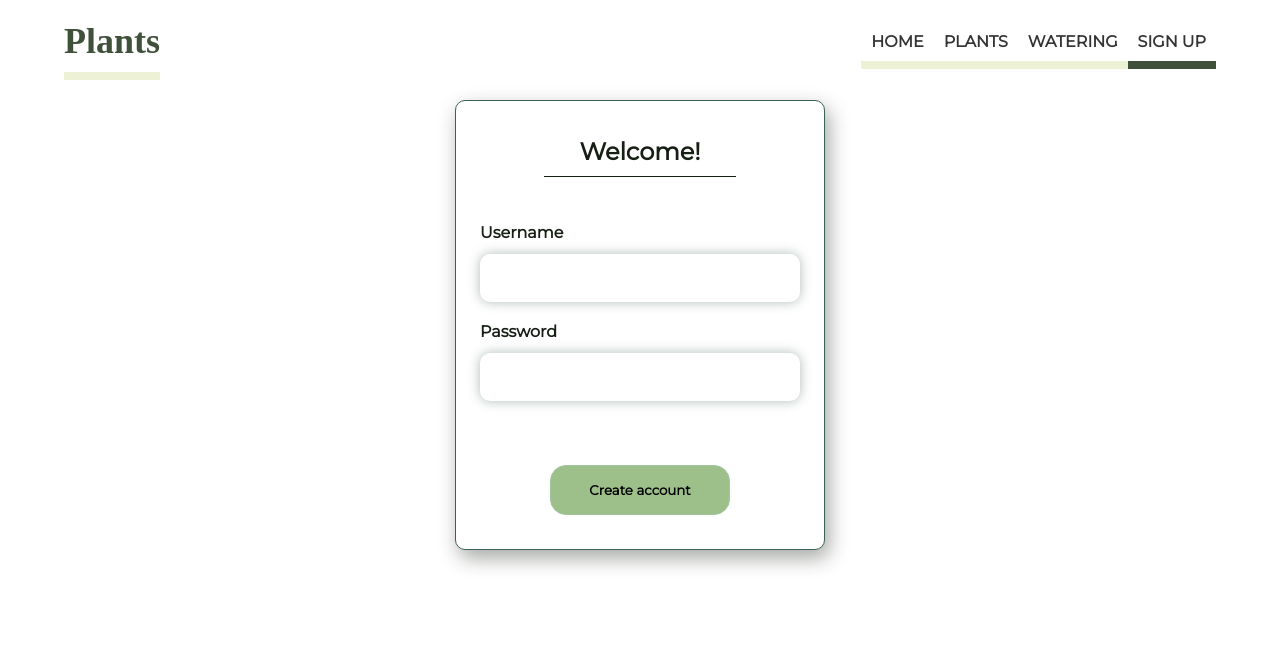
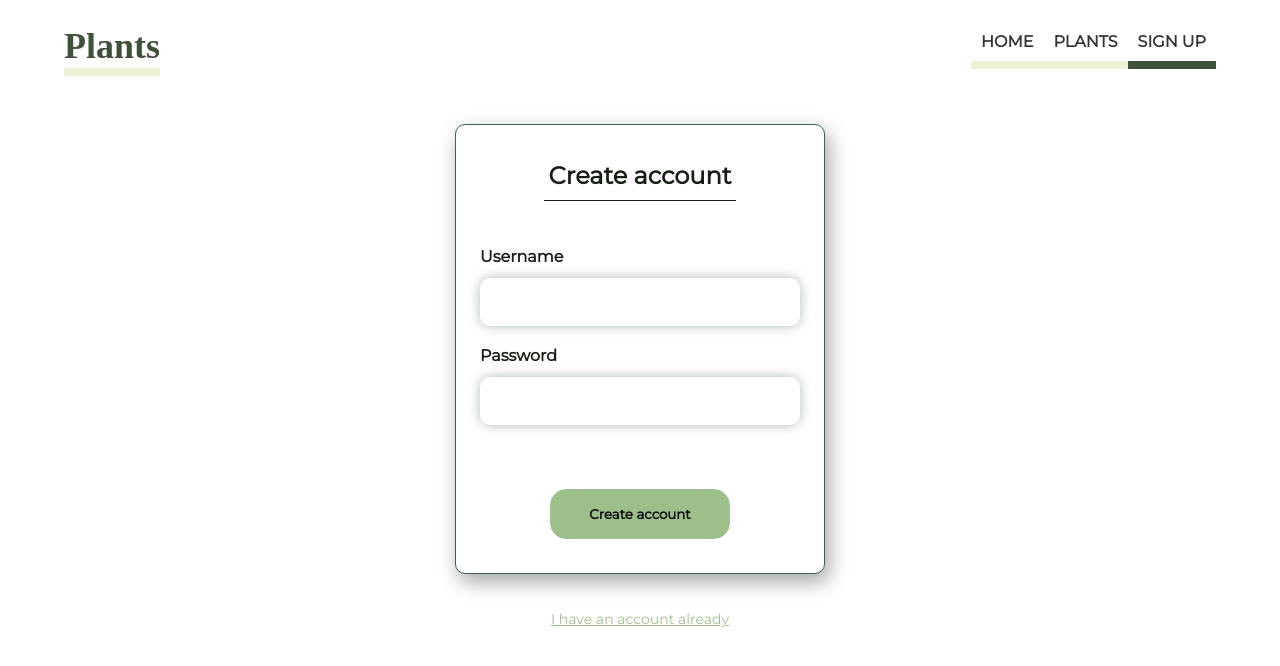
Before and after one commit to bartosz-bartosz/plants_front, a Vue app: page /signup in a window 1280 px wide. Shown: the top 666 px of the page. Built offline with nearby package versions, Linux system fonts and the light colour scheme; no server answers.

Commit message:
separating login/signup; styles; navbar conditionals; profile page; logout

```diff
--- a/src/assets/main.css
+++ b/src/assets/main.css
@@ -12,6 +12,17 @@
 p {
     color: #333;
     font-family: Montserrat, sans-serif;
+}
+
+p.small-clickable-text {
+    font-size: 14px;
+    color: var(--light-green);
+    text-decoration: underline;
+    cursor: pointer;
+}
+
+p.small-clickable-text:hover {
+    color: var(--dark-green);
 }
 
 h2, h3, h4 {
@@ -33,7 +44,7 @@ button {
     min-width: 50px;
     min-height: 36px;
     padding: 8px 12px;
-    background: #9dc08b;
+    background: var(--light-green);
     font-family: "Montserrat", sans-serif;
     font-weight: bold;
     border-radius: 10px;
@@ -43,7 +54,7 @@ button {
 
 button:hover {
     background: #40513B;
-    color: #9dc08b;
+    color: var(--light-green);
     cursor: pointer;
     /*border: solid 1px #A7D7C5;*/
     /*box-shadow: 0 0 36px rgba(44, 80, 72, 0.39);*/
@@ -74,9 +85,20 @@ input::selection {
 }
 
 input:focus {
-    outline: 1px solid #9dc08b;
-    caret-color: #9dc08b;
+    outline: 1px solid var(--light-green);
+    caret-color: var(--light-green);
     box-shadow: 0 0 6px 2px rgba(157, 192, 139, 0.42) inset;
+}
+
+.main {
+  margin-top: 24px;
+  width: 100%;
+  min-height: 120px;
+  display: flex;
+  flex-direction: column;
+  align-items: center;
+  justify-content: center;
+  text-align: center;
 }
 
 .species-italic {
@@ -94,6 +116,7 @@ p.success-text {
     font-size: 16px;
     color: var(--success-green)
 }
+
 .success-icon {
     font-size: 36px;
     color: var(--success-green);
--- a/src/components/LogIn.vue
+++ b/src/components/LogIn.vue
@@ -7,7 +7,7 @@ import router from "@/router/index";
 import {sleepFor} from "@/services/dataParsing";
 
 const loading = ref(false)
-const signUpSuccess = ref(false)
+const loginSuccess = ref(false)
 
 const userStore = useUserStore()
 const {errorMessage, user} = storeToRefs(userStore);
@@ -24,7 +24,7 @@ const loginClicked = async (credentials) => {
   loading.value = false;
   console.log(errorMessage.value)
   if (user?.value) {
-    signUpSuccess.value = true;
+    loginSuccess.value = true;
     console.log("user value is:")
     console.log(user.value.data)
     sleepFor(3000).then(() => {
@@ -39,12 +39,12 @@ const loginClicked = async (credentials) => {
 <div class="tile-block">
 
       <div class="tile-header">
-        <h2>Welcome!</h2>
+        <h2>Log in</h2>
         <div class="line"></div>
       </div>
 
       <div class="tile-body">
-        <div class="inputs" v-if="!signUpSuccess">
+        <div class="inputs" v-if="!loginSuccess">
           <div class="signup-wrapper">
             <h4 class="field-name">Username</h4>
             <input type="text" class="standard-input" v-model="userCredentials.username"/>
@@ -53,16 +53,16 @@ const loginClicked = async (credentials) => {
             <h4 class="field-name">Password</h4>
             <input type="password" class="standard-input" v-model="userCredentials.password"/>
           </div>
-          <div v-if="!signUpSuccess && errorMessage.value!==''">
+          <div v-if="!loginSuccess && errorMessage.value!==''">
             <p class="error-message"> {{ errorMessage }} </p>
           </div>
-          <button v-if="!loading && !signUpSuccess" id="log-in" class="bigger-button" @click="loginClicked(userCredentials)">Log in</button>
+          <button v-if="!loading && !loginSuccess" id="log-in" class="bigger-button" @click="loginClicked(userCredentials)">Log in</button>
           <div class="spinner" v-else>
             <NSpin size="medium"/>
           </div>
         </div>
         <Transition>
-          <div v-if="signUpSuccess && !loading" class="success-signup">
+          <div v-if="loginSuccess && !loading" class="success-signup">
             <font-awesome-icon icon="fa-circle-check" class="success-icon"/>
             <p class="success-text">Success!</p>
           </div>
@@ -71,11 +71,11 @@ const loginClicked = async (credentials) => {
       </div>
       <div class="tile-footer">
         <Transition>
-          <p v-if="signUpSuccess && !loading">You will be redirected soon...</p>
+          <p v-if="loginSuccess && !loading">You will be redirected soon...</p>
         </Transition>
 
-        <div v-if="user?.data">
-          <p>Username: {{ user.data }}</p>
+        <div v-if="user?.username">
+          <p>Username: {{ user.username }}</p>
         </div>
         <!--        {{ signUpSuccess }}-->
         <!--        {{ loading }}-->
--- a/src/components/NavBar.vue
+++ b/src/components/NavBar.vue
@@ -22,9 +22,12 @@
       <div class="links">
       <RouterLink to="/" :class="{'link': true, 'active': $route.path === '/'}">HOME</RouterLink>
       <RouterLink to="/my-plants" :class="{'link': true, 'active': $route.path === '/my-plants'}">PLANTS</RouterLink>
-      <RouterLink to="/watering" :class="{'link': true, 'active': $route.path === '/watering'}">WATERING</RouterLink>
-      <RouterLink v-if="!user?.data" to="/signup" :class="{'link': true, 'active': $route.path === '/signup'}">SIGN UP</RouterLink>
-      <RouterLink v-if="user?.data" to="/profile" :class="{'link': true, 'active': $route.path === '/signup'}">PROFILE</RouterLink>
+<!--      <RouterLink to="/watering" :class="{'link': true, 'active': $route.path === '/watering'}">WATERING</RouterLink>-->
+      <RouterLink v-if="!user" to="/signup" :class="{'link': true, 'active': $route.path === '/signup'}">SIGN UP</RouterLink>
+      <RouterLink v-if="user"
+                  to="/profile"
+                  id="profile-tab"
+                  :class="{'link': true, 'active': $route.path === '/signup'}">PROFILE</RouterLink>
       </div>
     </div>
 </template>
@@ -69,7 +72,7 @@
       font-weight: bold;
       text-decoration: none;
       color: #40513B;
-      padding-bottom: 10px;
+      padding-bottom: 1px;
       border-bottom: #EDF1D6 8px solid;
       cursor: pointer;
   }
--- a/src/components/PlantCards.vue
+++ b/src/components/PlantCards.vue
@@ -1,15 +1,12 @@
 <script setup>
 import "@fontsource/open-sans";
 import "@fontsource/montserrat";
-  import { NSpin } from "naive-ui";
+import {NSpin} from "naive-ui";
 
-  import { ref, reactive, watch, onMounted, inject} from "vue";
+import {ref, reactive, watch, onMounted, inject} from "vue";
 import Card from "@/components/Card.vue";
 
-  // Clear localStorage to debug acquiring token
-  localStorage.clear()
-
-  const plants =inject("plants")
+const plants = inject("plants")
 
 </script>
 
@@ -39,8 +36,7 @@
 
   width: 80%;
   margin: 60px auto auto;
-    //flex-flow:row wrap;
-    display: grid;
+//flex-flow:row wrap; display: grid;
   grid-template-columns: repeat(auto-fill, 320px);
   grid-gap: 1rem;
   justify-content: space-around;
--- a/src/components/SignUp.vue
+++ b/src/components/SignUp.vue
@@ -23,8 +23,6 @@ const userCredentials = reactive({
 // })
 
 const signupClicked = async (credentials) => {
-  userStore.clearUserStore()
-
   loading.value = true;
   signupResponse.value = await userStore.handleSignup(credentials);
   loading.value = false;
@@ -46,7 +44,7 @@ const signupClicked = async (credentials) => {
 <div class="tile-block">
 
       <div class="tile-header">
-        <h2>Welcome!</h2>
+        <h2>Create account</h2>
         <div class="line"></div>
       </div>
 
@@ -64,7 +62,7 @@ const signupClicked = async (credentials) => {
             <p class="error-message"> {{ errorMessage }} </p>
           </div>
           <button v-if="!loading && !signUpSuccess" id="create-account" class="bigger-button" @click="signupClicked(userCredentials)">Create account</button>
-          <div class="spinner" v-else>
+          <div v-else class="spinner">
             <NSpin size="medium"/>
           </div>
         </div>
@@ -81,8 +79,8 @@ const signupClicked = async (credentials) => {
           <p v-if="signUpSuccess && !loading">You will be redirected soon...</p>
         </Transition>
 
-        <div v-if="user?.data">
-          <p>Username: {{ signupResponse }}</p>
+        <div v-if="user?.username">
+          <p>Username: {{ user.username }}</p>
         </div>
         <!--        {{ signUpSuccess }}-->
         <!--        {{ loading }}-->
--- a/src/main.js
+++ b/src/main.js
@@ -5,9 +5,9 @@ import { faCircleCheck, faAngleLeft,
     faAngleRight, faDroplet, faStopwatch,
     faCalendarDay, faDna, faAddressCard} from '@fortawesome/free-solid-svg-icons'
 
-import { createApp } from 'vue';
+import { createApp, watch } from 'vue';
 import App from './App.vue';
-import router from "@/router/index";
+import router from "./router/index";
 import 'dotenv'
 
 import {createPinia} from "pinia";
--- a/src/styles.css
+++ b/src/styles.css
@@ -1,3 +1,5 @@
 :root {
+    --dark-green: #161f13;
+    --light-green: #9dc08b;
     --success-green: #49b25b;
 }
--- a/src/views/HomeView.vue
+++ b/src/views/HomeView.vue
@@ -5,23 +5,28 @@ import LogIn from "@/components/LogIn.vue";
 
 import {useUserStore} from "@/stores/users";
 import {useRoute} from "vue-router";
-import {fetchData, apiURL} from '@/services/apiService';
 import {ref, onMounted} from "vue";
+import router from "../router";
 
 const route = useRoute()
 const showSignup = ref(true)
 const showLogin = ref(true)
 
 const userStore = useUserStore();
-
 const token = localStorage.getItem('accessToken');
 
-
+onMounted(() => {
+  if (!userStore.user) {
+    router.push({name: 'signup'});
+  }
+})
 // let user_data = ref(null)
 // onMounted(async () =>{
 //   const user_res = await fetchData(apiURL+`users/me`);
 //   user_data.value = user_res.data.username
 // });
+
+
 
 
 </script>
@@ -31,16 +36,7 @@ const token = localStorage.getItem('accessToken');
     <NavBar/>
     <div class="main">
       <h1>HOME</h1>
-      <h2 v-if="!showSignup && !showLogin" class="user-welcome">Welcome, {{  }}!</h2>
-      <div v-if="showSignup" class="sign-up">
-        <SignUp/>
-      </div>
-      <div v-if="showLogin" class="log-in">
-        <LogIn/>
-      </div>
-      {{ userStore.user }}
-      <p>divider</p>
-      {{ token }}
+      <h2 v-if="!showSignup && !showLogin" class="user-welcome">Welcome, {{ userStore.user.username }}!</h2>
     </div>
   </div>
 </template>
--- a/src/views/PlantsListView.vue
+++ b/src/views/PlantsListView.vue
@@ -1,8 +1,8 @@
 <script setup>
 import {onMounted, ref, provide, watch} from "vue";
-  import NavBar from "@/components/NavBar.vue";
-  import PlantCard from "@/components/PlantCards.vue";
-  import PlantsTable from "@/components/PlantsTable.vue";
+  import NavBar from "../components/NavBar.vue";
+  import PlantCard from "../components/PlantCards.vue";
+  import PlantsTable from "../components/PlantsTable.vue";
   import {apiURL, fetchData} from "../services/apiService";
 
   let listview = ref(true);
--- a/src/views/ProfileView.vue
+++ b/src/views/ProfileView.vue
@@ -1,10 +1,25 @@
 <script setup>
+import NavBar from "../components/NavBar.vue";
+import {useUserStore} from "../stores/users";
+import {onMounted} from "vue";
+import router from "../router/index";
 
-import NavBar from "@/components/NavBar.vue";
+const userStore = useUserStore();
+
+onMounted(() => {
+  if (!userStore.user) {
+    router.push({name: 'signup'});
+  }
+})
+
 </script>
 
 <template>
   <NavBar/>
+  <div v-if="userStore.user" class="main">
+    {{ userStore.user.username}}
+    <button class="bigger-button" @click="userStore.handleLogout()">Log out</button>
+  </div>
 </template>
 
 <style scoped>
--- a/src/views/SignUpView.vue
+++ b/src/views/SignUpView.vue
@@ -1,14 +1,20 @@
 <script setup>
 import NavBar from "@/components/NavBar.vue";
 import SignUp from "@/components/SignUp.vue";
+import {ref} from "vue";
+import LogIn from "../components/LogIn.vue";
 
+const signupOrLogin = ref(true)
 
 </script>
 
 <template>
   <NavBar/>
   <div class="main">
-    <SignUp/>
+    <SignUp v-if="signupOrLogin"/>
+    <LogIn v-if="!signupOrLogin"/>
+    <p v-if="signupOrLogin" class="small-clickable-text" id="login-signup-switch" @click="signupOrLogin = !signupOrLogin">I have an account already</p>
+    <p v-if="!signupOrLogin" class="small-clickable-text" id="login-signup-switch" @click="signupOrLogin = !signupOrLogin">I don't have an account</p>
   </div>
 </template>
 
@@ -21,4 +27,8 @@ import SignUp from "@/components/SignUp.vue";
   justify-content: center;
   text-align: center;
 }
+
+#login-signup-switch {
+  margin-top: 36px;
+}
 </style>
```
Also changed, not shown: src/stores/users.js (+16 -6 lines). Lines whose indentation alone changed are shown as unchanged.
